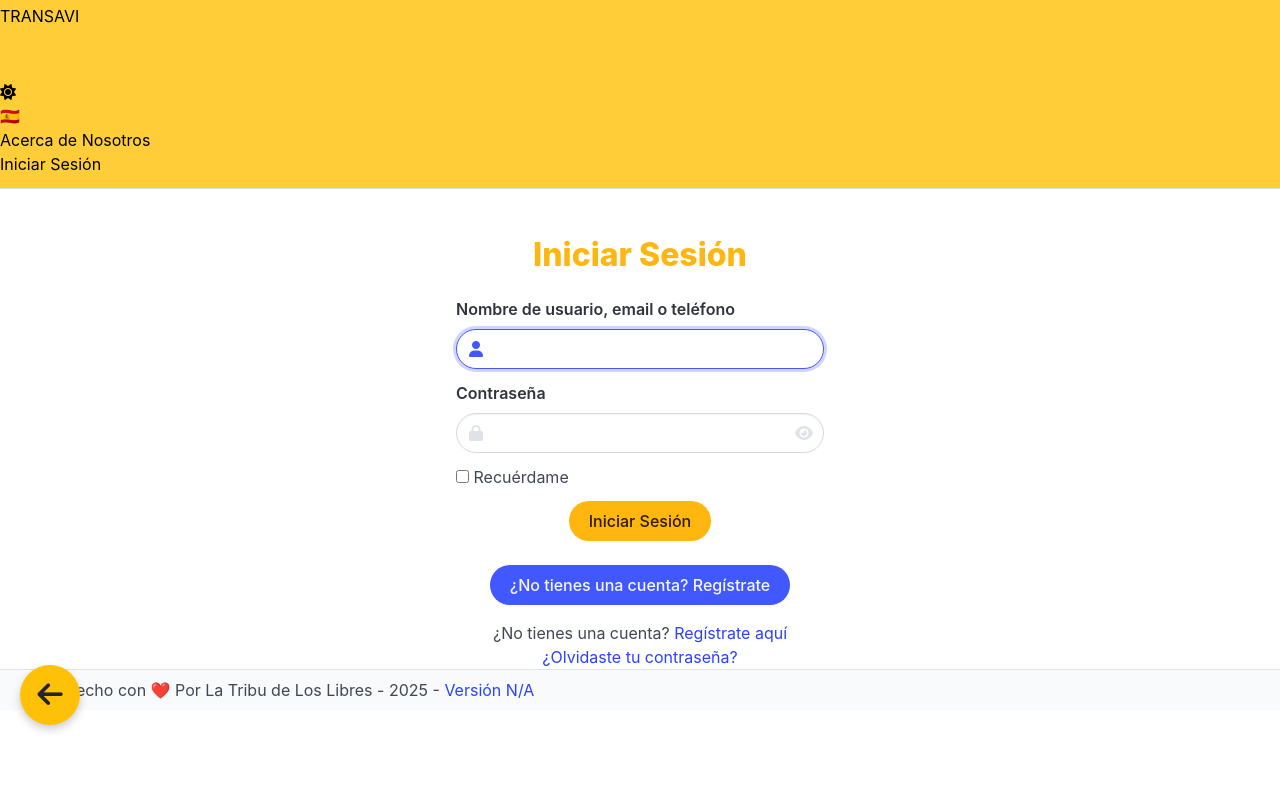
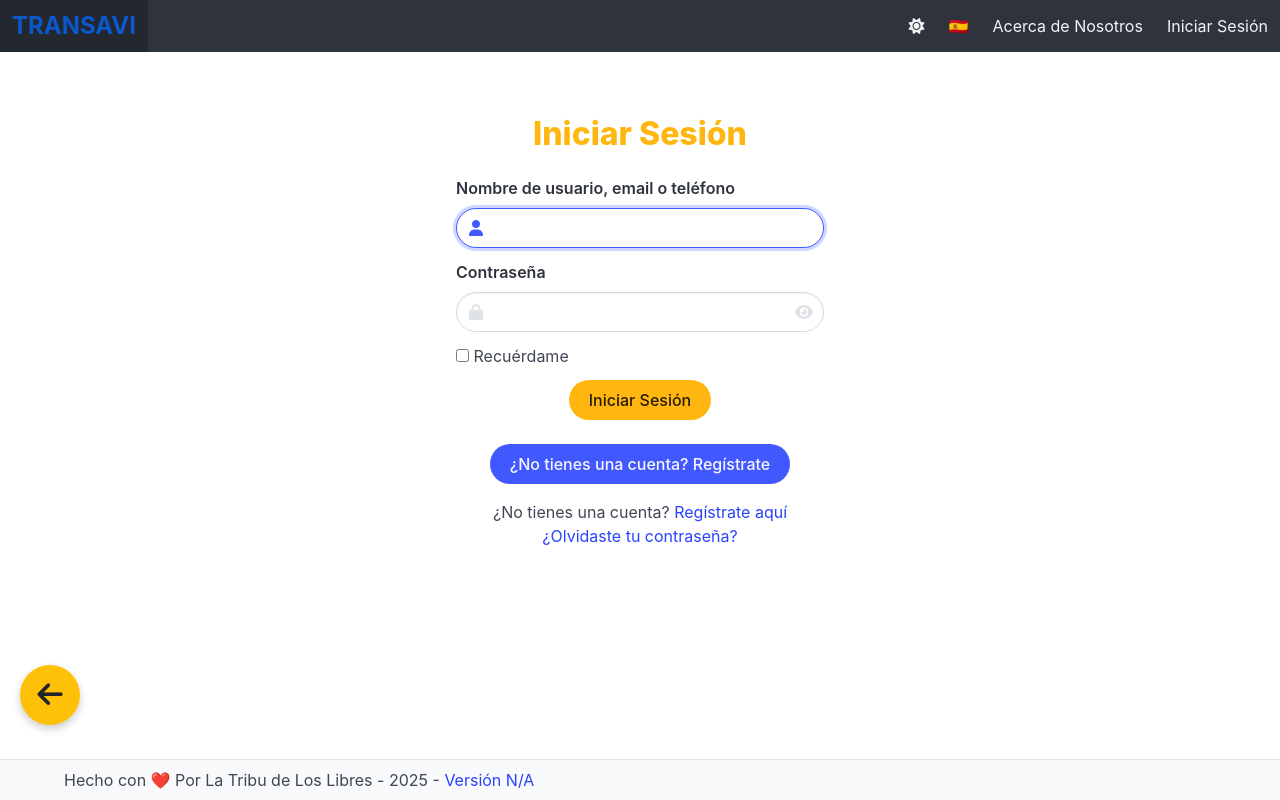
Before and after one commit to kerm1977/plantilla1, a Flask app: page /login in a window 1280 px wide. Run offline with Flask 3, Linux system fonts and the light colour scheme; some libraries are stand-ins or nearby versions.

Commit message:
Bulma CSS

```diff
--- /dev/null
+++ b/static/css/footer.css
@@ -0,0 +1,16 @@
+/*footer*/
+/*Estilos para hacer que el footer se quede fijo en la parte inferior de la página, incluso con poco contenido.*/
+body {
+    display: flex;
+    flex-direction: column;
+    min-height: 100vh;
+    margin: 0; /* Asegura que no haya márgenes predeterminados */
+}
+
+main {
+    flex: 1; /* Permite que el contenido principal ocupe todo el espacio disponible */
+}
+
+.footer {
+    flex-shrink: 0; /* Evita que el footer se encoja */
+}
--- a/static/css/main.css
+++ b/static/css/main.css
@@ -2,6 +2,7 @@
 @import url('base.css');
 @import url('bulma.css');
 @import url('all.min.css');
+@import url('footer.css');
 
 /*FUENTES*/
 @import url('../webfonts/css/all.min.css');
--- a/templates/flash.html
+++ b/templates/flash.html
@@ -1,37 +1,49 @@
-<!-- AQUI NO PUEDE ESTAR INCRUSTADO CSS NI JS SOLO HTML Y LAS CLASES Y FUNCIONES HEREDADAS DE BASE.HTML  -->
-
+<!-- Contenedor principal para los mensajes flash de Flask -->
+<div class="container mt-4">
     {% with messages = get_flashed_messages(with_categories=true) %}
         {% if messages %}
-        <div id="flash-messages-container">
             {% for category, message in messages %}
-                <div class="alert alert-{{ category }} alert-dismissible fade show" role="alert">
+                <div class="notification is-{% if category == 'success' %}success{% elif category == 'danger' %}danger{% elif category == 'warning' %}warning{% else %}info{% endif %}">
+                    <button class="delete" onclick="this.parentElement.style.display='none';"></button>
                     {{ message }}
-                    <button type="button" class="btn-close" data-bs-dismiss="alert" aria-label="Close"></button>
                 </div>
             {% endfor %}
-        </div>
         {% endif %}
     {% endwith %}
+</div>
 
     <style>
-    /* Estilo para que los mensajes flash se desvanezcan paulatinamente */
-    .alert {
-        transition: opacity 1s ease-in-out; /* Controla la duración del desvanecimiento (1 segundo) */
+        .notification {
+            position: relative;
+            opacity: 1;
+            transition: opacity 1s ease-in-out;
         }
     </style>
 
 <script>
-    document.addEventListener('DOMContentLoaded', function() {
-        // Selecciona todos los mensajes de alerta
-        var alerts = document.querySelectorAll('.alert');
+    document.addEventListener('DOMContentLoaded', () => {
+        const notifications = document.querySelectorAll('.notification');
 
-        // Itera sobre cada alerta y establece un temporizador para que desaparezca
-        alerts.forEach(function(alert) {
-            setTimeout(function() {
-                // Usa Bootstrap's dismiss para cerrar la alerta, lo que activará la transición CSS
-                var bsAlert = new bootstrap.Alert(alert);
-                bsAlert.close();
-            }, 4000); // 6000 milisegundos = 6 segundos
+        notifications.forEach(notification => {
+            const deleteButton = notification.querySelector('.delete');
+
+            // Eliminar manualmente al hacer clic en el botón de cerrar
+            if (deleteButton) {
+                deleteButton.addEventListener('click', () => {
+                    notification.style.opacity = '0';
+                    setTimeout(() => {
+                        notification.remove();
+                    }, 1000); // Esperar a que la transición termine (1s)
+                });
+            }
+
+            // Desvanecer y eliminar automáticamente después de 4 segundos
+            setTimeout(() => {
+                notification.style.opacity = '0';
+                setTimeout(() => {
+                    notification.remove();
+                }, 1000); // Esperar a que la transición termine (1s)
+            }, 4000); // 4 segundos
         });
     });
 </script>
--- a/templates/login.html
+++ b/templates/login.html
@@ -10,18 +10,6 @@
 <div class="columns is-centered">
 <div class="column is-5-tablet is-4-desktop">
 <h1 class="title has-text-centered has-text-warning">Iniciar Sesión</h1>
-
-        {% with messages = get_flashed_messages(with_categories=true) %}
-            {% if messages %}
-                {% for category, message in messages %}
-                    <div class="notification is-{{ category }} is-light">
-                        <button class="delete"></button>
-                        {{ message }}
-                    </div>
-                {% endfor %}
-            {% endif %}
-        {% endwith %}
-
         <form action="{{ url_for('login') }}" method="POST">
             <div class="field">
                 <label class="label">Nombre de usuario, email o teléfono</label>
--- a/templates/navbar.html
+++ b/templates/navbar.html
@@ -1,143 +1,114 @@
-<!-- AQUI NO PUEDE ESTAR INCRUSTADO CSS NI JS SOLO HTML Y LAS CLASES Y FUNCIONES HEREDADAS DE BASE.HTML  -->
-
-<nav class="navbar navbar-expand-lg custom-navbar py-1 align-items-center">
-    <div class="container-fluid">
-        <!-- Contenedor para alinear logo y botón Cast -->
-        <div class="navbar-brand-container d-flex align-items-center">
-            <a class="navbar-brand me-auto" href="{{ url_for('home') }}">TRANSAVI</a>
-            <google-cast-launcher class="ms-2"></google-cast-launcher>
+<nav class="navbar is-dark" role="navigation" aria-label="main navigation">
+    <div class="navbar-brand">
+        <!-- Logo y botón Cast -->
+        <div class="navbar-brand-container">
+            <a class="navbar-item is-size-4 has-text-weight-bold" href="{{ url_for('home') }}">TRANSAVI</a>
+            <google-cast-launcher class="ml-2"></google-cast-launcher>
         </div>
 
-        <button class="navbar-toggler" type="button" data-bs-toggle="collapse" data-bs-target="#navbarNav" aria-controls="navbarNav" aria-expanded="false" aria-label="Toggle navigation">
-            <span class="navbar-toggler-icon"></span>
-        </button>
-        <div class="collapse navbar-collapse" id="navbarNav">
-            <ul class="navbar-nav ms-auto mb-2 mb-lg-0">
-                <!-- Botones de Tema e Idioma (visibles en todas las vistas) -->
-                <li class="nav-item">
-                    <!-- Botón de Tema (un solo clic) -->
-                    <a class="nav-link theme-switcher" href="#" role="button" id="single-theme-button">
+        <a role="button" class="navbar-burger" aria-label="menu" aria-expanded="false" data-target="navbarBasicExample">
+            <span aria-hidden="true"></span>
+            <span aria-hidden="true"></span>
+            <span aria-hidden="true"></span>
+        </a>
+    </div>
+
+    <div id="navbarBasicExample" class="navbar-menu">
+        <div class="navbar-end">
+            <!-- Botones de Tema e Idioma -->
+            <a class="navbar-item" id="single-theme-button">
                 {% if session.get('theme') == 'dark' %}
-                            <i class="fas fa-moon" id="active-theme-icon"></i>
+                    <span class="icon"><i class="fas fa-moon" id="active-theme-icon"></i></span>
                 {% elif session.get('theme') == 'sepia' %}
-                            <i class="fas fa-book-open" id="active-theme-icon"></i>
+                    <span class="icon"><i class="fas fa-book-open" id="active-theme-icon"></i></span>
                 {% else %}
-                            <i class="fas fa-sun" id="active-theme-icon"></i>
+                    <span class="icon"><i class="fas fa-sun" id="active-theme-icon"></i></span>
                 {% endif %}
             </a>
-                </li>
-                <li class="nav-item">
-                    <!-- Botón de Idioma (un solo clic) -->
-                    <a class="nav-link" href="#" role="button" id="single-lang-button">
+            <a class="navbar-item" id="single-lang-button">
                 {% if session.get('lang') == 'en' %}
-                            <span id="lang-icon">🇬🇧</span>
+                    <span>🇬🇧</span>
                 {% else %}
-                            <span id="lang-icon">🇪🇸</span>
+                    <span>🇪🇸</span>
                 {% endif %}
             </a>
-                </li>
 
-                <li class="nav-item">
-                    <a class="nav-link" href="{{ url_for('aboutus.ver_aboutus') }}">
-                        <i class="fas fa-info-circle icon-only-mobile"></i>
-                        <span class="text-only-desktop">{{ _('Acerca de Nosotros') }}</span>
+            <a class="navbar-item" href="{{ url_for('aboutus.ver_aboutus') }}">
+                <span class="icon is-hidden-desktop">
+                    <i class="fas fa-info-circle"></i>
+                </span>
+                <span class="is-hidden-touch">{{ _('Acerca de Nosotros') }}</span>
             </a>
-                </li>
 
             {% if session.logged_in %}
                 {% if session.role == 'Superuser' %}
-                        <li class="nav-item dropdown">
-                            <a class="nav-link dropdown-toggle" href="#" id="navbarDropdown" role="button" data-bs-toggle="dropdown" aria-expanded="false">
-                                {{ _('Más Opciones') }}
-                            </a>
-                            <ul class="dropdown-menu" aria-labelledby="navbarDropdown">
-                                <li><a class="dropdown-item" href="{{ url_for('contactos.ver_contactos') }}">{{ _('Ver Contactos') }}</a></li>
-                                <li><a class="dropdown-item" href="{{ url_for('btns.crear_btns') }}">{{ _('Configurar Botón Flotante') }}</a></li>
-                                <li><a class="dropdown-item" href="https://www.pythonanywhere.com/user/kenth1977/">Pythonanywhere</a></li>
-                                <li><a class="dropdown-item text-danger fw-bold" href="{{ url_for('contactos.admin_manage_roles') }}">{{ _('Administrar Roles') }}</a></li>
-                            </ul>
-                        </li>
+                    <div class="navbar-item has-dropdown is-hoverable">
+                        <a class="navbar-link">{{ _('Más Opciones') }}</a>
+                        <div class="navbar-dropdown">
+                            <a class="navbar-item" href="{{ url_for('contactos.ver_contactos') }}">{{ _('Ver Contactos') }}</a>
+                            <a class="navbar-item" href="{{ url_for('btns.crear_btns') }}">{{ _('Configurar Botón Flotante') }}</a>
+                            <a class="navbar-item" href="https://www.pythonanywhere.com/user/kenth1977/">Pythonanywhere</a>
+                            <hr class="navbar-divider">
+                            <a class="navbar-item has-text-danger has-text-weight-bold" href="{{ url_for('contactos.admin_manage_roles') }}">{{ _('Administrar Roles') }}</a>
+                        </div>
+                    </div>
                 {% endif %}
 
-                    <li class="nav-item">
-                        <a class="nav-link" href="{{ url_for('perfil.perfil') }}">
-                            <i class="fas fa-user icon-only-mobile"></i>
-                            <span class="text-only-desktop">{{ session.username }}</span>
+                <a class="navbar-item" href="{{ url_for('perfil.perfil') }}">
+                    <span class="icon is-hidden-desktop">
+                        <i class="fas fa-user"></i>
+                    </span>
+                    <span class="is-hidden-touch">{{ session.username }}</span>
                 </a>
-                    </li>
 
-                    <li class="nav-item">
-                        <a class="nav-link" href="{{ url_for('logout') }}">
-                            <i class="fas fa-sign-out-alt icon-only-mobile"></i>
-                            <span class="text-only-desktop">{{ _('Cerrar Sesión') }}</span>
+                <a class="navbar-item" href="{{ url_for('logout') }}">
+                    <span class="icon is-hidden-desktop">
+                        <i class="fas fa-sign-out-alt"></i>
+                    </span>
+                    <span class="is-hidden-touch">{{ _('Cerrar Sesión') }}</span>
                 </a>
-                    </li>
             {% else %}
-
-                    <li class="nav-item">
-                        <a class="nav-link" href="{{ url_for('login') }}">
-                            <i class="fas fa-user icon-only-mobile"></i>
-                            <span class="text-only-desktop">{{ _('Iniciar Sesión') }}</span>
+                <a class="navbar-item" href="{{ url_for('login') }}">
+                    <span class="icon is-hidden-desktop">
+                        <i class="fas fa-user"></i>
+                    </span>
+                    <span class="is-hidden-touch">{{ _('Iniciar Sesión') }}</span>
                 </a>
-                    </li>
-
             {% endif %}
-            </ul>
         </div>
     </div>
 </nav>
 
 <script>
-document.addEventListener('DOMContentLoaded', function() {
-    const langSwitcherButton = document.getElementById('single-lang-button');
-    const themeSwitcherButton = document.getElementById('single-theme-button');
+    document.addEventListener('DOMContentLoaded', () => {
+        // Get all "navbar-burger" elements
+        const $navbarBurgers = Array.prototype.slice.call(document.querySelectorAll('.navbar-burger'), 0);
 
-    // Función para manejar el cambio de idioma
-    if (langSwitcherButton) {
-        langSwitcherButton.addEventListener('click', function(event) {
-            event.preventDefault();
+        // Add a click event on each of them
+        $navbarBurgers.forEach(el => {
+            el.addEventListener('click', () => {
+                // Get the target from the "data-target" attribute
+                const target = el.dataset.target;
+                const $target = document.getElementById(target);
 
-            let currentLang = document.documentElement.getAttribute('lang');
-            let newLang = (currentLang === 'es') ? 'en' : 'es';
-
-            // Llama a la ruta de Flask para cambiar el idioma
-            fetch('/change_language/' + newLang)
-                .then(response => {
-                    if (response.ok) {
-                        window.location.reload();
-                    } else {
-                        console.error('Error al cambiar el idioma.');
-                    }
-                })
-                .catch(error => {
-                    console.error('Error de red:', error);
+                // Toggle the "is-active" class on both the "navbar-burger" and the "navbar-menu"
+                el.classList.toggle('is-active');
+                $target.classList.toggle('is-active');
             });
         });
+
+        // Close the menu when clicking outside of it
+        document.addEventListener('click', (event) => {
+            const $navbarMenu = document.getElementById('navbarBasicExample');
+            const $navbarBurger = document.querySelector('.navbar-burger');
+
+            // Check if the clicked element is not inside the menu or the burger button
+            if (!event.target.closest('.navbar-menu') && !event.target.closest('.navbar-burger')) {
+                if ($navbarMenu.classList.contains('is-active')) {
+                    $navbarMenu.classList.remove('is-active');
+                    $navbarBurger.classList.remove('is-active');
                 }
-
-    // Función para manejar el cambio de tema
-    if (themeSwitcherButton) {
-        themeSwitcherButton.addEventListener('click', function(event) {
-            event.preventDefault();
-            const themes = ['light', 'dark', 'sepia'];
-            const currentTheme = document.documentElement.getAttribute('data-theme');
-            const currentIndex = themes.indexOf(currentTheme);
-            const nextIndex = (currentIndex + 1) % themes.length;
-            const newTheme = themes[nextIndex];
-
-            // Llama a la nueva ruta de Flask para cambiar el tema
-            fetch('/change_theme/' + newTheme)
-                .then(response => {
-                    if (response.ok) {
-                        window.location.reload();
-                    } else {
-                        console.error('Error al cambiar el tema.');
             }
-                })
-                .catch(error => {
-                    console.error('Error de red:', error);
         });
     });
-    }
-});
 </script>
--- a/templates/ver_aboutus.html
+++ b/templates/ver_aboutus.html
@@ -2,7 +2,7 @@
 
 {% extends 'base.html' %}
 {% block title %}Acerca de Nosotros{% endblock %}
-{% endblock %}
+
 
 {% block content %}
 <div class="about-us-container">
```
Also changed, not shown: instance/db.db. Lines whose indentation alone changed are shown as unchanged.
